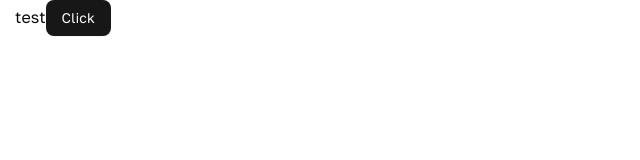
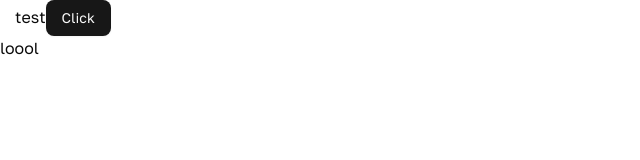
Before and after one commit to YakhyaevGadji/tables-and-chairs, a Next.js app: page / in a window 1280 px wide. Shown: the top 160 px of the page, without its empty margins (0-640 px from the left). Built offline with nearby package versions, Linux system fonts and the light colour scheme.

Commit message:
added lol to layout

```diff
--- a/src/app/layout.tsx
+++ b/src/app/layout.tsx
@@ -23,7 +23,7 @@ export default function RootLayout({
             <body
                 className={`${golosText.className}`}
             >
-                {children}
+                {children}loool
             </body>
         </html>
     );
```
